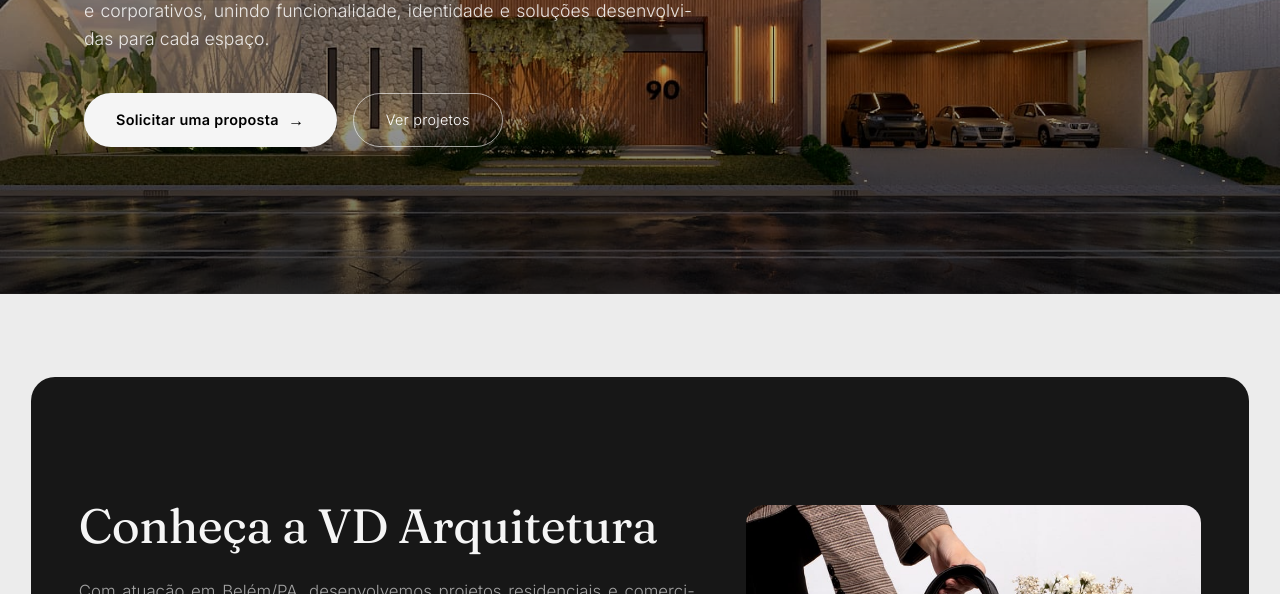
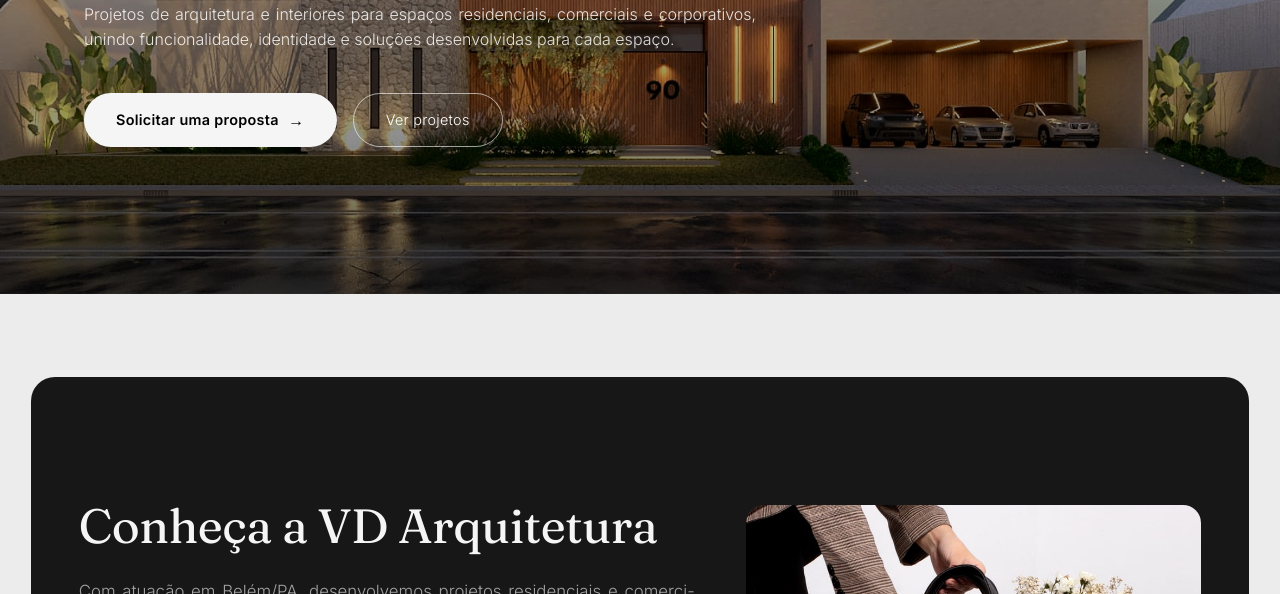
Before and after one commit to vitoriaduarte99/VD, a website built with Vite: page index.html in a window 1280 px wide. Shown: the part 506-1100 px from the top of the page. Built offline with nearby package versions, Linux system fonts and the light colour scheme.

Commit message:
Otimiza chamada da capa em monitores largos

```diff
--- a/src/styles/main.css
+++ b/src/styles/main.css
@@ -546,6 +546,14 @@ section {
   text-align: justify;
   hyphens: auto;
   -webkit-hyphens: auto;
+}
+
+/* Em monitores largos, acomoda a chamada da capa em aproximadamente duas linhas. */
+@media (min-width: 1200px) {
+  .hero__subtitle {
+    width: min(100%, 42rem);
+    font-size: 1rem;
+  }
 }
 
 .hero__actions {
```
